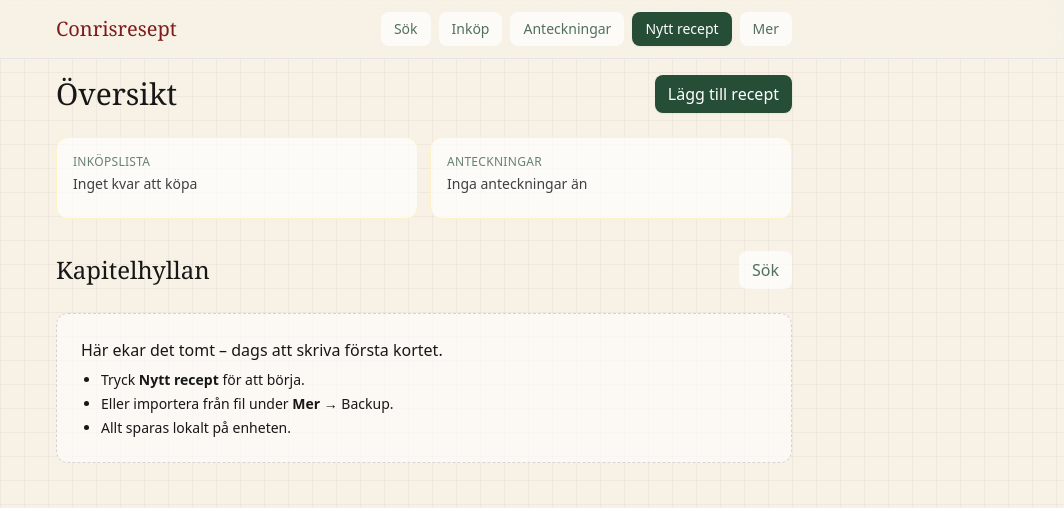
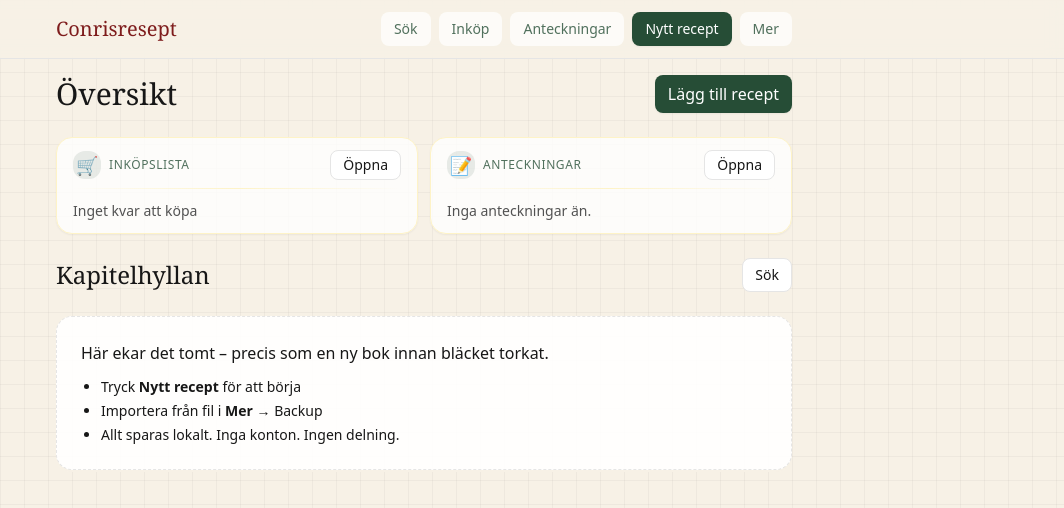
Before and after one commit to RobynT98/Conrisresept, a React (Vite) app: page /#/ in a window 1280 px wide. Shown: the top 508 px of the page, without its empty margins (216-1280 px from the left). Built offline with nearby package versions, Linux system fonts and the light colour scheme.

Commit message:
Update Home.tsx

```diff
--- a/src/pages/Home.tsx
+++ b/src/pages/Home.tsx
@@ -1,61 +1,35 @@
+import { useEffect, useMemo, useState } from "react";
 import { Link } from "react-router-dom";
-import { useEffect, useMemo, useState } from "react";
-import { getAllRecipes, getAllNotes, getShopping } from "../db";
-import type { Recipe, Note, ShoppingItem } from "../types";
+import { getAllRecipes, getAllNotes } from "../db";
+import type { Recipe, Note } from "../types";
 import RecipeCard from "../components/RecipeCard";
+import WidgetCard from "../components/WidgetCard";
 
-/* -------- helpers -------- */
-function groupByChapter(recipes: Recipe[]) {
-  const map = new Map<string, Recipe[]>();
-  for (const r of recipes) {
-    const key = r.chapter?.trim() || "Okategoriserat";
-    if (!map.has(key)) map.set(key, []);
-    map.get(key)!.push(r);
-  }
-  return Array.from(map.entries())
-    .sort(([a], [b]) => a.localeCompare(b, "sv"))
-    .map(([chapter, items]) => ({
-      chapter,
-      items: items.slice().sort((a, b) => (b.updatedAt ?? 0) - (a.updatedAt ?? 0)),
-    }));
-}
-
-const fmtDate = (n: number) =>
-  new Date(n).toLocaleDateString("sv-SE", { year: "numeric", month: "2-digit", day: "2-digit" });
-
-/* -------- page -------- */
 export default function Home() {
   const [recipes, setRecipes] = useState<Recipe[]>([]);
   const [notes, setNotes] = useState<Note[]>([]);
-  const [shopping, setShopping] = useState<ShoppingItem[]>([]);
+  const [shoppingLeft, setShoppingLeft] = useState<number>(0);
 
   useEffect(() => {
     getAllRecipes().then(setRecipes);
     getAllNotes().then(setNotes);
-    getShopping().then(setShopping);
+
+    // läs status för inköpslista om du redan sparar den i localStorage
+    // (byt gärna till idb när/om du bygger shopping-store)
+    try {
+      const raw = localStorage.getItem("cr-shopping");
+      if (raw) {
+        const items = JSON.parse(raw) as Array<{ done?: boolean }>;
+        setShoppingLeft(items.filter(i => !i.done).length);
+      }
+    } catch {}
   }, []);
 
-  const sections = useMemo(() => groupByChapter(recipes), [recipes]);
-
-  // “senaste/pinnade” anteckningar: max 2
-  const topNotes = useMemo(() => {
-    const sorted = notes
-      .slice()
-      .sort((a, b) => (b.pinned === a.pinned ? b.updatedAt - a.updatedAt : b.pinned ? 1 : -1))
-      .reverse(); // pinned true först (du kan ta bort reverse om din getAllNotes redan ger pinned först)
-    // säkra ordningen: pinned först, sen uppdaterad desc
-    sorted.sort((a, b) => (a.pinned === b.pinned ? b.updatedAt - a.updatedAt : a.pinned ? -1 : 1));
-    return sorted.slice(0, 2);
-  }, [notes]);
-
-  const remainingShopping = shopping.filter((s) => !s.done);
-  const topShopping = remainingShopping.slice(0, 3);
-
-  const hasAnything = recipes.length + notes.length + shopping.length > 0;
+  const latestNote = useMemo(() => notes[0], [notes]);
 
   return (
     <section className="space-y-6">
-      {/* Titel + CTA */}
+      {/* Topp */}
       <div className="flex items-center justify-between">
         <h1 className="font-display text-3xl">Översikt</h1>
         <Link to="/recipe/new" className="btn-primary">Lägg till recept</Link>
@@ -63,80 +37,47 @@ export default function Home() {
 
       {/* Widgets-rad */}
       <div className="grid grid-cols-1 sm:grid-cols-2 gap-3">
-        <Link
-          to="/shopping"
-          className="block rounded-xl border border-amber-100 bg-white/70 p-4 hover:bg-white transition"
-        >
-          <div className="text-xs uppercase tracking-wide text-forest/70 font-medium mb-1">
-            Inköpslista
-          </div>
-          <div className="text-sm text-neutral-700 mb-2">
-            {remainingShopping.length === 0
-              ? "Inget kvar att köpa"
-              : `${remainingShopping.length} kvar att köpa`}
-          </div>
-          {topShopping.length > 0 && (
-            <ul className="text-sm text-neutral-800 list-disc pl-5 space-y-1">
-              {topShopping.map((i) => (
-                <li key={i.id} className="truncate">{i.text}</li>
-              ))}
-            </ul>
+        <WidgetCard title="Inköpslista" icon="🛒" to="/shopping" actionLabel="Öppna">
+          {shoppingLeft > 0 ? (
+            <span>
+              {shoppingLeft} kvar att köpa
+            </span>
+          ) : (
+            <span className="text-neutral-600">Inget kvar att köpa</span>
           )}
-        </Link>
+        </WidgetCard>
 
-        <Link
-          to="/notes"
-          className="block rounded-xl border border-amber-100 bg-white/70 p-4 hover:bg-white transition"
-        >
-          <div className="text-xs uppercase tracking-wide text-forest/70 font-medium mb-1">
-            Anteckningar
-          </div>
-          {topNotes.length === 0 ? (
-            <div className="text-sm text-neutral-700">Inga anteckningar än</div>
+        <WidgetCard title="Anteckningar" icon="📝" to="/notes" actionLabel="Öppna">
+          {latestNote ? (
+            <div className="space-y-1">
+              <div className="text-neutral-600 text-xs">
+                {new Date(latestNote.updatedAt).toISOString().slice(0, 10)}
+                {latestNote.pinned ? " • Fäst" : ""}
+              </div>
+              <div className="line-clamp-2">
+                {latestNote.text}
+              </div>
+            </div>
           ) : (
-            <ul className="space-y-2">
-              {topNotes.map((n) => (
-                <li key={n.id} className="text-sm">
-                  <div className="flex items-center gap-2">
-                    {n.pinned && (
-                      <span className="px-2 py-0.5 rounded-full text-[10px] bg-butter/70 border border-amber-200">
-                        Fäst
-                      </span>
-                    )}
-                    <span className="text-neutral-500 text-xs">{fmtDate(n.updatedAt)}</span>
-                  </div>
-                  <div className="truncate text-neutral-800">{n.text}</div>
-                </li>
-              ))}
-            </ul>
+            <span className="text-neutral-600">Inga anteckningar än.</span>
           )}
+        </WidgetCard>
+      </div>
+
+      {/* Recept-lista */}
+      <div className="flex items-center justify-between mt-2">
+        <h2 className="font-display text-2xl">Kapitelhyllan</h2>
+        <Link to="/search" className="px-3 py-1.5 rounded-lg border border-neutral-200 bg-white hover:bg-neutral-50 text-sm">
+          Sök
         </Link>
       </div>
 
-      {/* Kapitelhyllan */}
-      <div className="flex items-center justify-between pt-2">
-        <h2 className="font-display text-2xl">Kapitelhyllan</h2>
-        <Link to="/search" className="btn-ghost">Sök</Link>
-      </div>
-
-      {!hasAnything ? (
+      {recipes.length === 0 ? (
         <EmptyState />
       ) : (
-        <div className="space-y-8">
-          {sections.map(({ chapter, items }) => (
-            <div key={chapter} className="space-y-3">
-              <div className="flex items-baseline justify-between px-1">
-                <h3 className="text-xl font-semibold text-neutral-800">{chapter}</h3>
-                <span className="text-xs text-neutral-500">
-                  {items.length} recept
-                </span>
-              </div>
-              <div className="grid grid-cols-1 sm:grid-cols-2 gap-4">
-                {items.map((r) => (
-                  <RecipeCard key={r.id} recipe={r} />
-                ))}
-              </div>
-            </div>
+        <div className="grid grid-cols-1 sm:grid-cols-2 gap-4">
+          {recipes.map((r) => (
+            <RecipeCard key={r.id} recipe={r} />
           ))}
         </div>
       )}
@@ -146,12 +87,12 @@ export default function Home() {
 
 function EmptyState() {
   return (
-    <div className="rounded-xl border border-dashed border-neutral-300 p-6 bg-white/60">
-      <p className="mb-2">Här ekar det tomt – dags att skriva första kortet.</p>
+    <div className="empty">
+      <p className="mb-3">Här ekar det tomt – precis som en ny bok innan bläcket torkat.</p>
       <ul className="list-disc pl-5 space-y-1 text-sm">
-        <li>Tryck <b>Nytt recept</b> för att börja.</li>
-        <li>Eller importera från fil under <b>Mer</b> → Backup.</li>
-        <li>Allt sparas lokalt på enheten.</li>
+        <li>Tryck <b>Nytt recept</b> för att börja</li>
+        <li>Importera från fil i <b>Mer</b> → Backup</li>
+        <li>Allt sparas lokalt. Inga konton. Ingen delning.</li>
       </ul>
     </div>
   );
```
